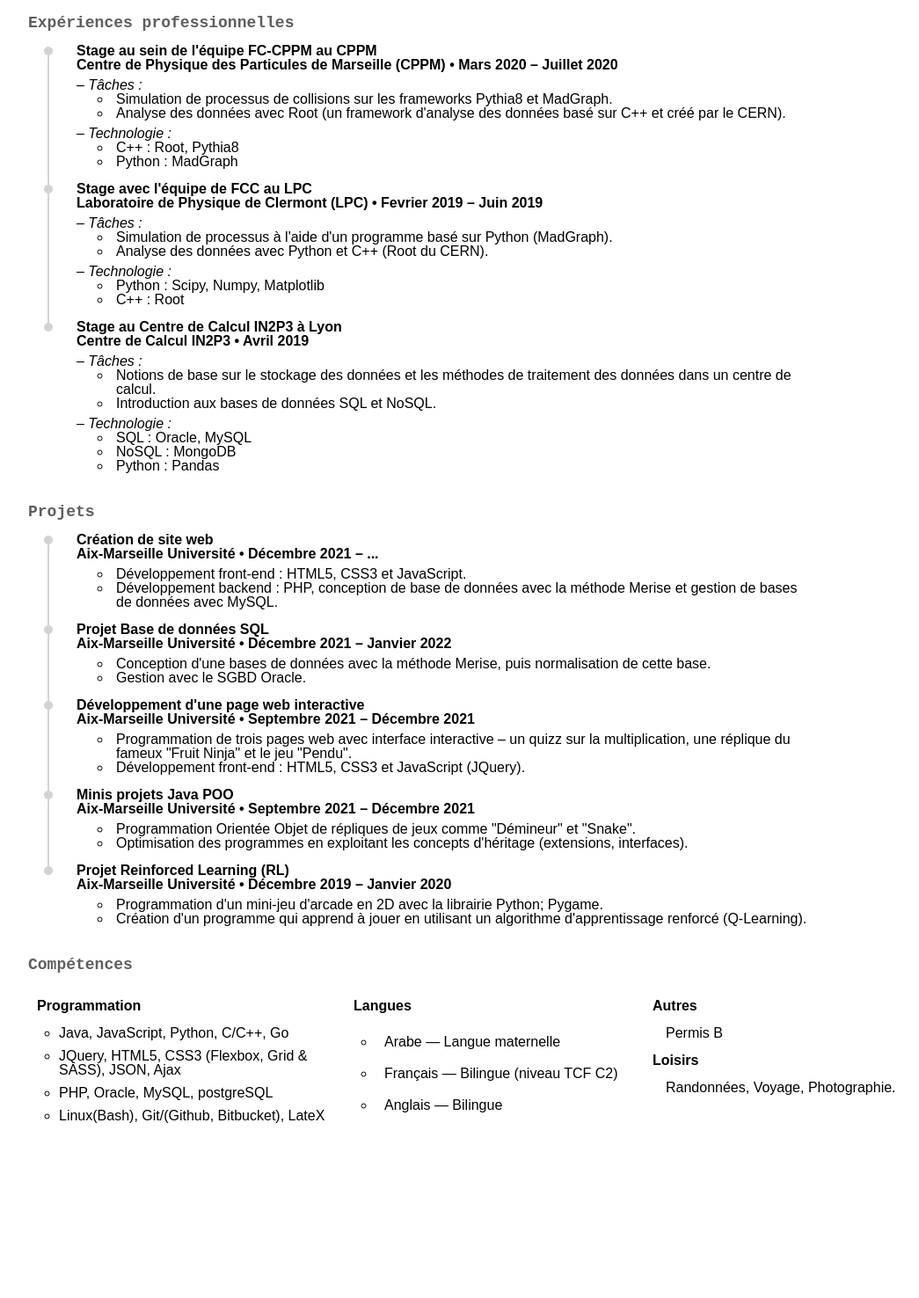
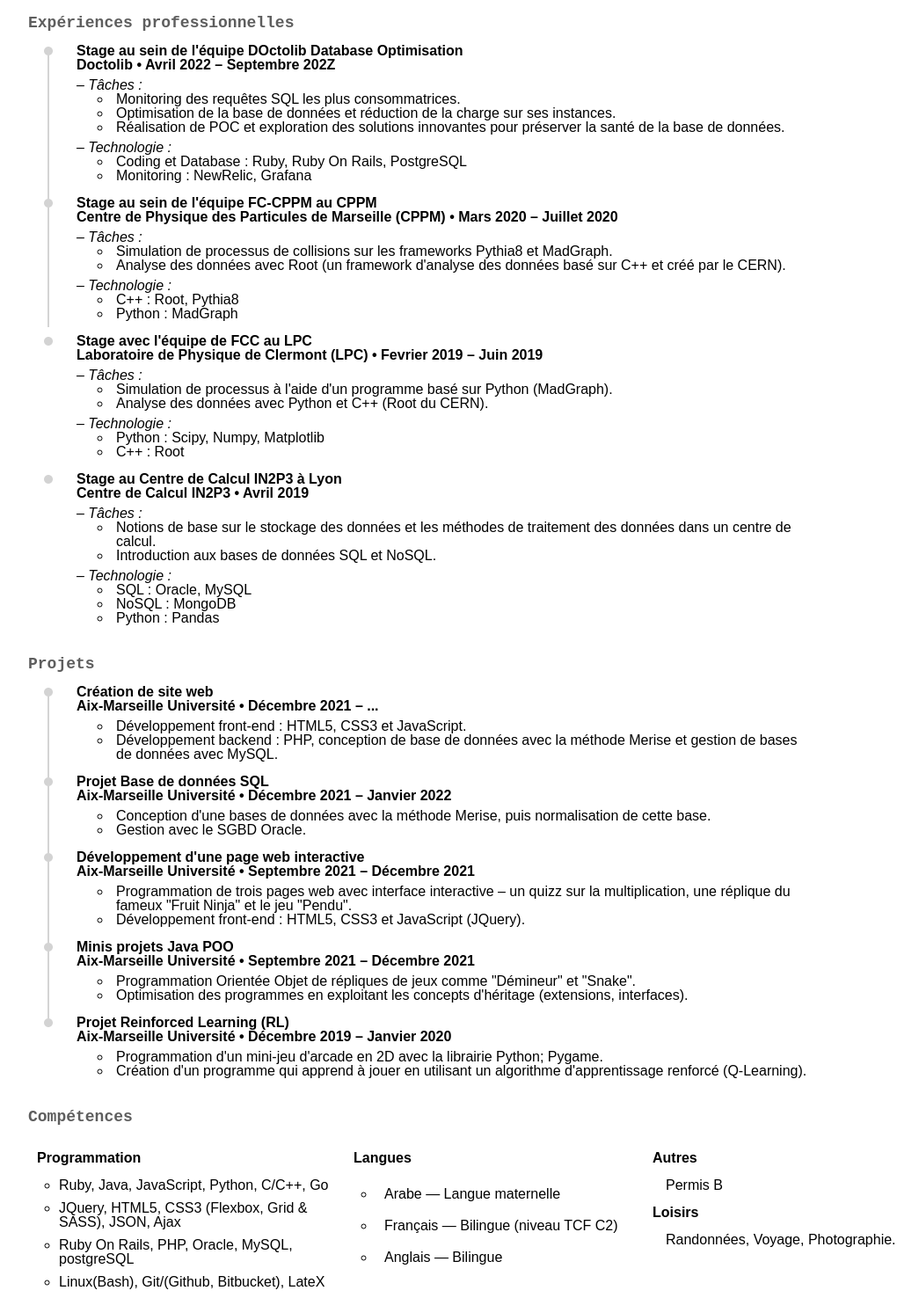
Before and after one commit to MoHilali/Mouad-Hilali-Resume, a plain HTML site: page CV_mo.html in a window 1280 px wide. Shown: the part 777-2253 px from the top of the page at 88% size, without its empty margins (20-1065 px from the left). Before the commit the page ends 2064 px from the top, so only its background shows below. Drawn offline with Linux system fonts and the light colour scheme.

Commit message:
Added internship at doctolib and ruby skills

```diff
--- a/CV_mo.html
+++ b/CV_mo.html
@@ -100,6 +100,25 @@
           <div id="lineexp"> </div>
           <p class="sectionTitles">Expériences professionnelles</p>
           <ul class="mainlist">
+               <li>
+                    <div class="subTitle"> Stage au sein de l'équipe DOctolib Database Optimisation <br> Doctolib • Avril 2022 – Septembre 202Z</div>
+                    <div class="sublist">
+                         <span> – Tâches :</span>
+                         <ul>
+                              <li> Monitoring des requêtes SQL les plus consommatrices. </li>
+                              <li> Optimisation de la base de données et réduction de la charge sur ses instances. </li>
+                              <li> Réalisation de POC et exploration des solutions innovantes pour préserver la santé de la base de données. </li>
+                         </ul>
+                    </div>
+                    <div class="sublist">
+                         <span> – Technologie :</span>
+                         <ul>
+                              <li> Coding et Database : Ruby, Ruby On Rails, PostgreSQL </li>
+                              <li> Monitoring : NewRelic, Grafana </li>
+                         </ul>
+                    </div>
+               </li>
+
                <li>
                     <div class="subTitle"> Stage au sein de l'équipe FC-CPPM au CPPM <br> Centre de Physique des Particules de Marseille (CPPM) • Mars 2020 – Juillet 2020</div>
                     <div class="sublist">
@@ -232,9 +251,9 @@
                <div id="prog">
                     <p class="competence">Programmation</p>
                     <ul>
-                         <li class="competence"> Java, JavaScript, Python, C/C++, Go</li>
+                         <li class="competence"> Ruby, Java, JavaScript, Python, C/C++, Go</li>
                          <li class="competence"> JQuery, HTML5, CSS3 (Flexbox, Grid & SASS), JSON, Ajax</li>
-                         <li class="competence"> PHP, Oracle, MySQL, postgreSQL </li>
+                         <li class="competence"> Ruby On Rails, PHP, Oracle, MySQL, postgreSQL </li>
                          <li class="competence"> Linux(Bash), Git/(Github, Bitbucket), LateX</li>
                     </ul>
                </div>
```
